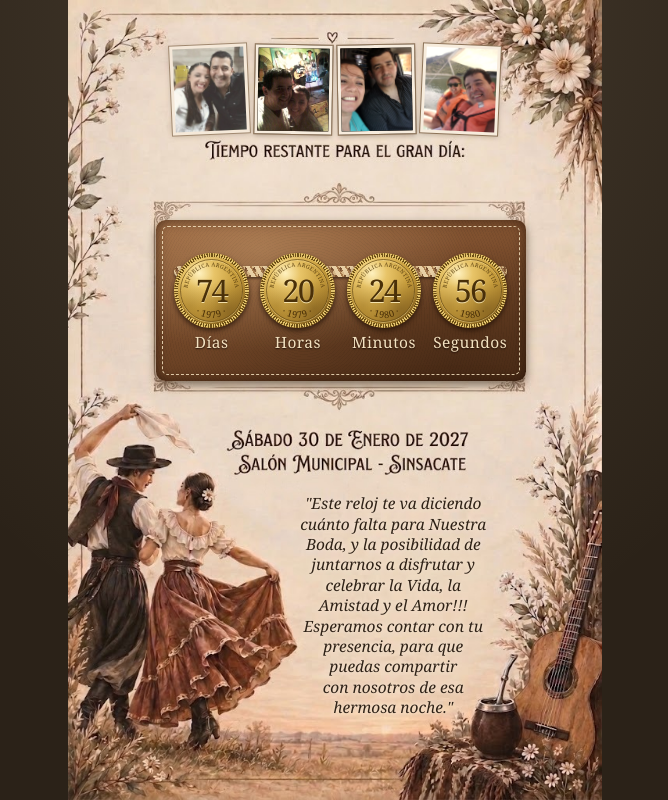
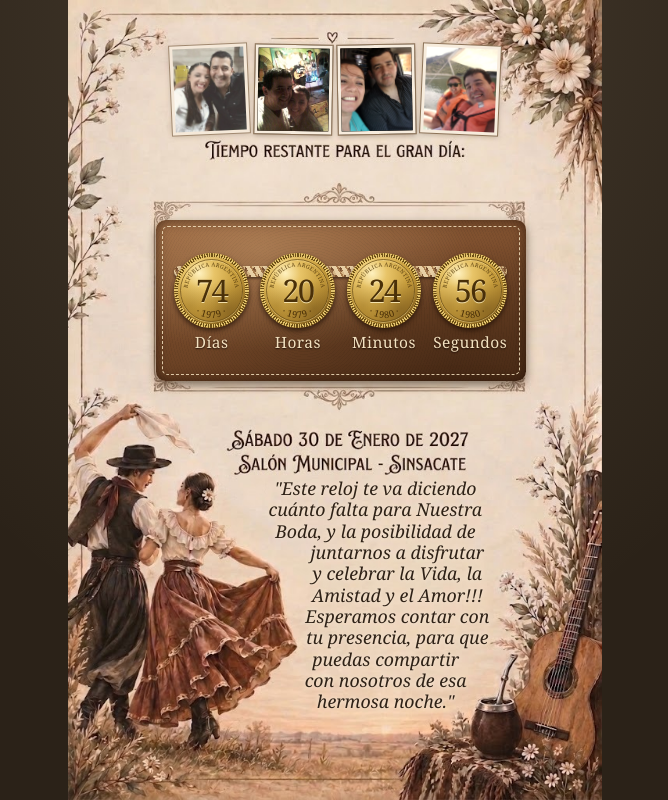
Before and after one commit to chjaime02/CuentaRegresiva, a plain HTML site: page index.html in a window 1280 px wide. Shown: the whole page, without its empty margins (305-973 px from the left). Drawn offline with Linux system fonts and the light colour scheme; a web font is replaced by a local one.

Commit message:
Mensaje entre comillas con letra 40% más grande
El texto rodea a la bailarina, las flores, la guitarra y el mate para no
quedar encima de los dibujos. Si en alguna pantalla no entra (por ejemplo en
la computadora, donde la tarjeta no se estira), se achica lo justo.

Co-Authored-By: Claude Opus 5.5 <noreply@anthropic.com>

```diff
--- a/index.html
+++ b/index.html
@@ -182,24 +182,33 @@
   /* Mensaje dentro de la ilustración, entre la bailarina y la guitarra */
   .note {
     position: absolute; z-index: 2;
-    left: calc(296 / 683 * 100%);
-    width: calc(240 / 683 * 100%);
-    top: calc(642 / 1024 * 100%);
-    height: calc(266 / 1024 * 100%);
-    display: flex; flex-direction: column; justify-content: center; gap: 1cqw;
+    left: calc(225 / 683 * 100%);
+    width: calc(333 / 683 * 100%);
+    top: calc(612 / 1024 * 100%);
+    height: calc(323 / 1024 * 100%);
     text-align: center;
+  }
+  /* El texto rodea los dibujos: la bailarina a la izquierda, las flores, la guitarra y el mate a la derecha */
+  .note .rodeo { height: 100%; }
+  .note .izq {
+    float: left; width: 25%;
+    shape-outside: polygon(0 0, 4% 0, 4% 27%, 48% 27%, 48% 33%, 93% 33%, 93% 100%, 0 100%);
+  }
+  .note .der {
+    float: right; width: 20%;
+    shape-outside: polygon(100% 0, 100% 33%, 73% 33%, 73% 70%, 28% 70%, 28% 100%, 100% 100%);
   }
   .note p {
     margin: 0;
     font-family: var(--body);
     font-style: italic;
-    font-size: 2.9cqw;
-    line-height: 1.32;
+    font-size: calc(4.06cqw * var(--k, 1)); /* 40% más grande que antes (2.9cqw) */
+    line-height: 1.2;
     color: #2e2116;
     text-shadow: 0 0 0.6cqw #f3e3d0, 0 0 1.2cqw #f3e3d0;
     text-wrap: pretty;
   }
-  .note .arrived { font-style: normal; font-family: var(--display); font-size: 3.4cqw; }
+  .note .arrived { font-style: normal; font-family: var(--display); font-size: calc(4.76cqw * var(--k, 1)); }
   [hidden] { display: none !important; }
 </style>
 </head>
@@ -222,6 +231,7 @@
       <div class="cell"><img class="bg" alt=""><img class="fg" alt="Betania y Cristian"></div>
     </div>
     <div class="note">
+      <div class="rodeo izq" aria-hidden="true"></div><div class="rodeo der" aria-hidden="true"></div>
       <p>"Este reloj te va diciendo cuánto falta para Nuestra Boda, y la posibilidad de juntarnos a disfrutar y celebrar la Vida, la Amistad y el Amor!!! Esperamos contar con tu presencia, para que puedas compartir con nosotros de esa hermosa noche."</p>
       <p class="arrived" id="arrived" hidden>¡Llegó el gran día!</p>
     </div>
@@ -257,6 +267,22 @@
     if (go) Promise.resolve(go.call(el, { navigationUI: 'hide' })).catch(() => {});
   });
 
+  // El mensaje va con letra 40% más grande; si en alguna pantalla no entra en su lugar sin pisar
+  // los dibujos, se achica lo justo
+  function ajustarMensaje() {
+    const note = document.querySelector('.note');
+    const ultimo = () => [...note.querySelectorAll('p')].filter(p => !p.hidden).pop();
+    let k = 1;
+    note.style.setProperty('--k', k);
+    while (k > 0.7 && ultimo().getBoundingClientRect().bottom > note.getBoundingClientRect().bottom + 0.5) {
+      k -= 0.02;
+      note.style.setProperty('--k', k);
+    }
+  }
+  ajustarMensaje();
+  if (document.fonts) document.fonts.ready.then(ajustarMensaje);
+  addEventListener('resize', ajustarMensaje);
+
   // Tres fotos que van cambiando de a una, al azar y sin repetir las que están a la vista
   (() => {
     const TOTAL_FOTOS = 92;
```
